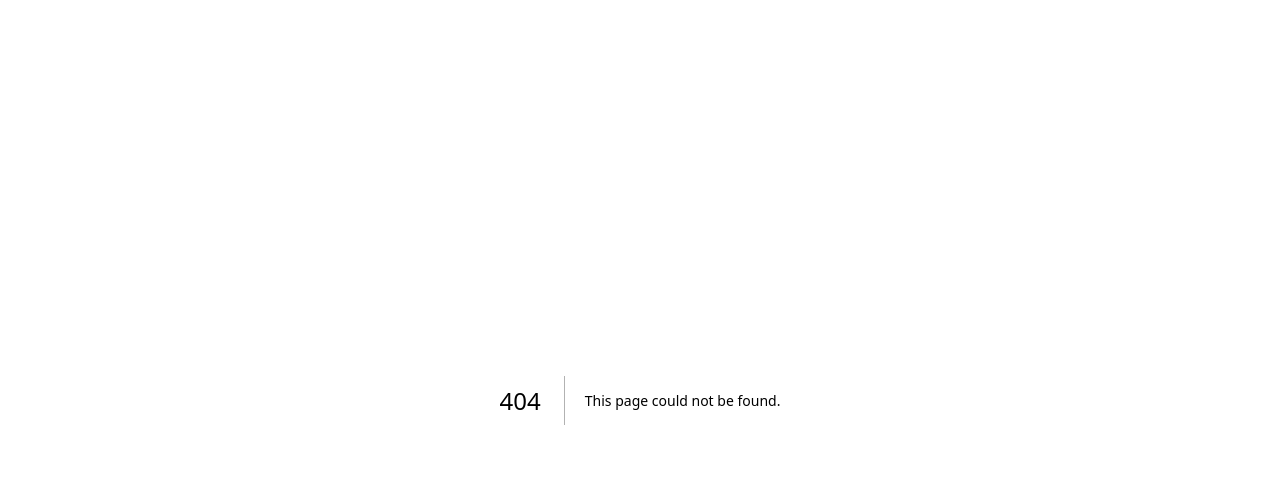
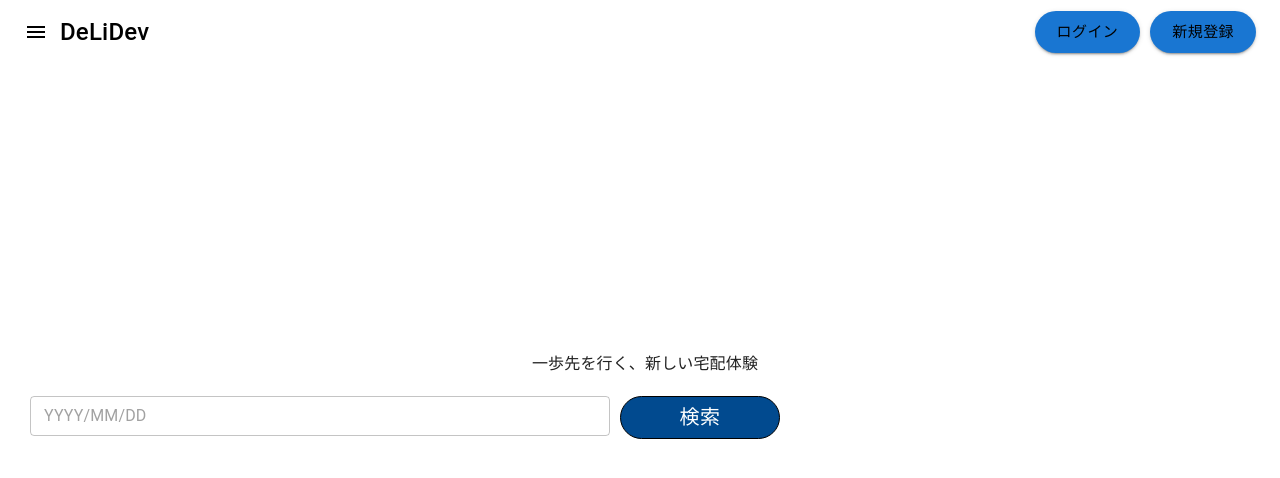
Before and after one commit to sansan-event-fusion/spark-2023-teamS, a Next.js app in the folder client/: page /buyer/Start in a window 1280 px wide. Before the commit this address had no page. Shown: the top 478 px of the page. Built offline with nearby package versions, Linux system fonts and the light colour scheme.

Commit message:
[add] 購入者のスタートページを作成

```diff
--- /dev/null
+++ b/client/src/pages/buyer/Start/index.tsx
@@ -0,0 +1,76 @@
+import { Box, Button, Typography } from "@mui/material";
+import { LocalizationProvider, DatePicker } from "@mui/x-date-pickers";
+import { AdapterDateFns } from "@mui/x-date-pickers/AdapterDateFns";
+import { ja } from "date-fns/locale";
+
+import { DefaultLayout } from "@/components/DefaultLayout";
+
+export default function BuyerStart() {
+  return (
+    <main>
+      <DefaultLayout>
+        <Box
+          sx={{
+            display: "flex",
+            flexDirection: "column",
+            justifyContent: "center",
+            height: "90%",
+          }}
+        >
+          <Box>
+            <Typography
+              sx={{
+                marginLeft: "10px",
+                display: { xs: "flex" },
+                flexDirection: { xs: "column", sm: "" },
+                alignItems: { xs: "center" },
+              }}
+            >
+              一歩先を行く、新しい宅配体験
+            </Typography>
+          </Box>
+          <Box
+            sx={{
+              marginTop: "20px",
+              display: { xs: "flex", sm: "inline" },
+              flexDirection: { xs: "column", sm: "" },
+              alignItems: { xs: "center" },
+            }}
+          >
+            <LocalizationProvider
+              adapterLocale={ja}
+              dateAdapter={AdapterDateFns}
+            >
+              <DatePicker
+                slotProps={{ textField: { size: "small" } }}
+                sx={{
+                  background: "white",
+                  width: { xs: "200px", sm: "580px" },
+                  marginLeft: "30px",
+                }}
+              />
+            </LocalizationProvider>
+            <Button
+              size="small"
+              variant="outlined"
+              style={{
+                borderColor: "black",
+                background: "#014A8F",
+              }}
+              sx={{
+                color: "white",
+                borderRadius: "50px",
+                marginTop: { xs: "10px", sm: "0px" },
+                marginX: "10px",
+                width: "160px",
+                fontSize: "20px",
+              }}
+            >
+              検索
+            </Button>
+          </Box>
+        </Box>
+      </DefaultLayout>
+    </main>
+  );
+}
```
